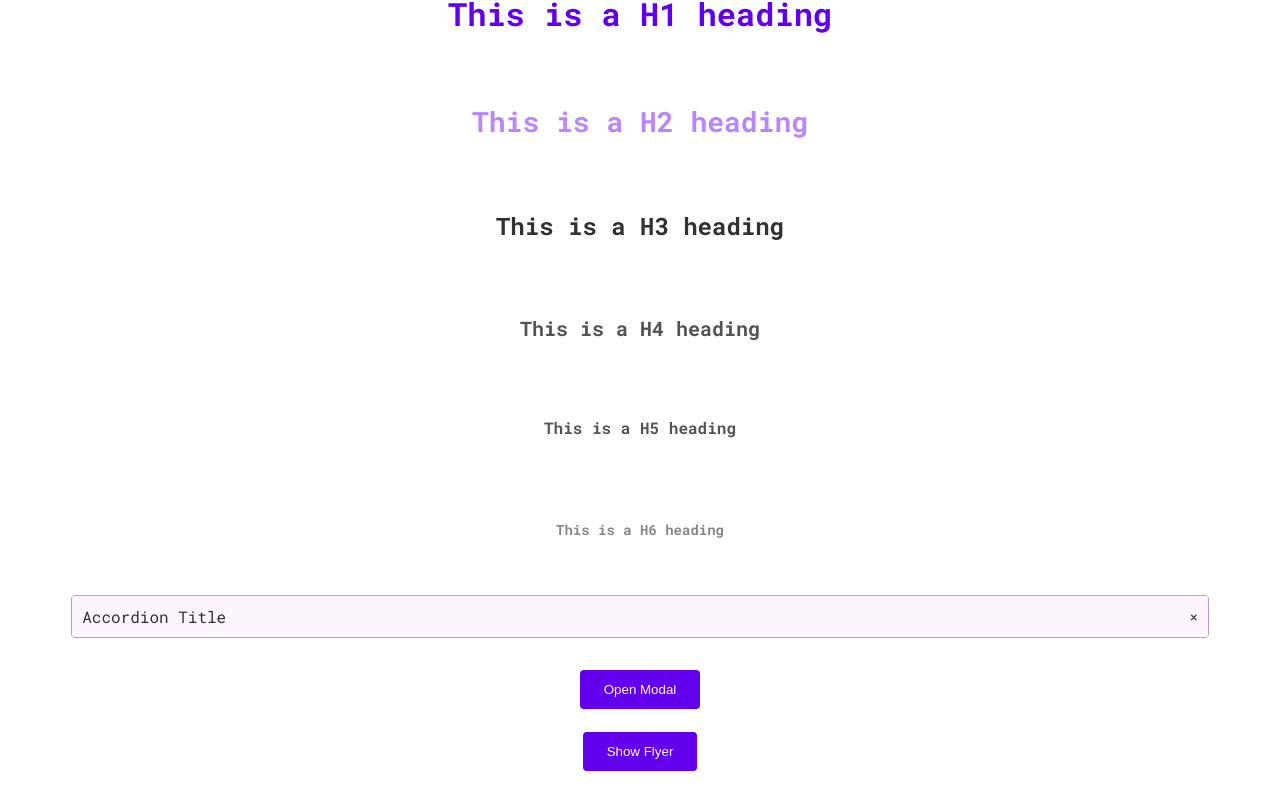
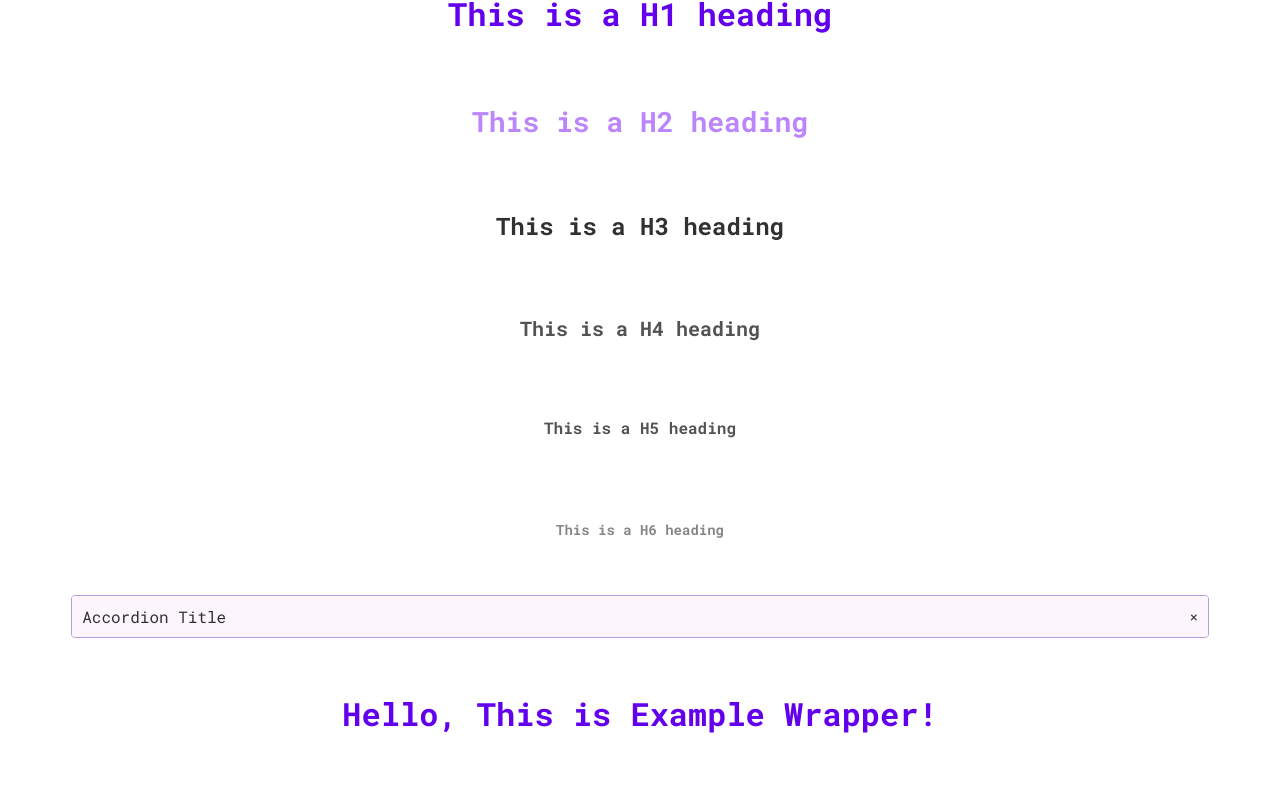
Before and after one commit to AmreetKumarkhuntia/project-vernix, a SvelteKit app: page /components in a window 1280 px wide. Shown: the part 831-1640 px from the top of the page. Built offline with nearby package versions, Linux system fonts and the light colour scheme.

Commit message:
feat: added wrapper text
- added wrapper text
- added wrapper text props

```diff
--- a/package.json
+++ b/package.json
@@ -1,6 +1,6 @@
 {
 	"name": "vergins",
-	"version": "1.1.2",
+	"version": "1.2.0",
 	"scripts": {
 		"dev": "vite dev",
 		"build": "vite build",
--- a/src/css/defaultTheme.css
+++ b/src/css/defaultTheme.css
@@ -160,12 +160,22 @@
     --flyer-title-margin: 8px 0;
     --flyer-description-margin: 4px 0;
 
-    /* Flyer Alert Colors */
     --flyer-alert-background-color: var(--error-color);
     --flyer-summary-background-color: var(--info-color);
     --flyer-warning-background-color: var(--warning-color);
     --flyer-success-background-color: var(--success-color);
     --flyer-custom-background-color: var(--custom-background-color);
+
+    /* Wrapper Text */
+    --wrapper-text-container-display: inline-block;
+    --wrapper-text-char-margin: 0;
+    --wrapper-text-char-display: inline-block;
+    --wrapper-text-char-letter-spacing: 0;
+    --wrapper-text-animation-duration: 0.5s;
+    --wrapper-text-animation-ease: ease;
+    --wrapper-text-hover-color: var(--secondary-color);
+    --wrapper-text-animation-delay: 0.1s;
+    --wrapper-text-char-glitch-duration: 1s;
 }
 
 body {
--- /dev/null
+++ b/src/lib/components/wrapperText/WrapperText.svelte
@@ -0,0 +1,263 @@
+<script lang="ts">
+    import { onDestroy, onMount } from "svelte";
+    import { defaultWrapperTextProps, type WrapperTextProps } from "./props";
+
+    export let text = "Hello, This is Example Wrapper!";
+    export let wrapperTextProps: WrapperTextProps = defaultWrapperTextProps;
+
+    let container: Element;
+    let observer: IntersectionObserver;
+    let isShowable: boolean = false;
+    const wrapFrom = wrapperTextProps.wrapFrom;
+    const isWrapOnLoadEnabled = wrapperTextProps.enableWrapOnLoad;
+    const isHoverGlitchedEnabled = wrapperTextProps.enableHoverGlitch;
+
+    onMount(() => {
+        if (wrapFrom === "none") {
+            isShowable = true;
+            return;
+        }
+
+        if (isWrapOnLoadEnabled) {
+            observer = new IntersectionObserver(
+                ([entry]) => {
+                    isShowable = entry.isIntersecting;
+                },
+                { threshold: 0.1 },
+            );
+            observer.observe(container);
+        }
+    });
+
+    onDestroy(() => {
+        observer?.disconnect();
+    });
+</script>
+
+<div
+    class="wrapper-text-container"
+    data-wrap-from={wrapFrom}
+    bind:this={container}
+>
+    {#if isShowable}
+        {#each text.split("") as char, index}
+            <span
+                class="wrapper-text-char"
+                style={wrapFrom !== "none"
+                    ? `--wrapper-text-char-index: ${index}`
+                    : ""}
+            >
+                <span
+                    class="char-front char-glitch"
+                    data-char={char === " " ? "\u00A0" : char}
+                    >{char === " " ? "\u00A0" : char}</span
+                >
+                <span
+                    class="char-back {isHoverGlitchedEnabled === true
+                        ? 'char-glitch'
+                        : ''}"
+                    data-char={char === " " ? "\u00A0" : char}
+                    >{char === " " ? "\u00A0" : char}</span
+                >
+            </span>
+        {/each}
+    {/if}
+</div>
+
+<style>
+    .wrapper-text-container {
+        display: var(--wrapper-text-container-display);
+        overflow: hidden;
+        white-space: nowrap;
+    }
+
+    .wrapper-text-char {
+        margin: var(--wrapper-text-char-margin);
+        display: var(--wrapper-text-char-display);
+        letter-spacing: var(--wrapper-text-char-letter-spacing);
+        position: relative;
+        cursor: pointer;
+    }
+
+    .char-front,
+    .char-back {
+        width: 100%;
+        height: 100%;
+        display: flex;
+        justify-content: center;
+        align-items: center;
+        position: relative;
+        transition:
+            transform var(--wrapper-text-animation-duration)
+                var(--wrapper-text-animation-ease),
+            opacity var(--wrapper-text-animation-duration)
+                var(--wrapper-text-animation-ease);
+    }
+
+    .char-front {
+        transform: translateY(0);
+        opacity: 1;
+    }
+
+    .char-back.char-glitch::after {
+        content: attr(data-char);
+        position: absolute;
+        top: 0;
+        left: 0;
+        opacity: 0;
+        animation: horizontal-glitch var(--wrapper-text-char-glitch-duration)
+            infinite;
+        transition: opacity 0.1s ease;
+        z-index: -1;
+    }
+
+    .char-back {
+        transform: translateY(100%);
+        opacity: 0;
+        color: var(--wrapper-text-hover-color);
+    }
+
+    .wrapper-text-char:hover .char-front {
+        transform: translateY(-100%);
+        opacity: 0;
+    }
+
+    .wrapper-text-char:hover .char-back {
+        transform: translateY(-100%);
+        opacity: 1;
+    }
+
+    .wrapper-text-char:hover .char-back.char-glitch::after {
+        opacity: 1;
+    }
+
+    [data-wrap-from="none"] .wrapper-text-char {
+        animation: none;
+        transform: none;
+        opacity: 1;
+    }
+
+    .wrapper-text-char:not([data-wrap-from="none"]) {
+        transform: translate(
+            var(--wrapper-text-transform-x),
+            var(--wrapper-text-transform-y)
+        );
+        animation: wrapper-text-roll-up var(--wrapper-text-animation-duration)
+            var(--wrapper-text-animation-ease) forwards;
+        animation-delay: calc(
+            var(--wrapper-text-char-index) * var(--wrapper-text-animation-delay)
+        );
+    }
+
+    @keyframes wrapper-text-roll-up {
+        0% {
+            transform: translate(
+                var(--wrapper-text-transform-x),
+                var(--wrapper-text-transform-y)
+            );
+            opacity: 0;
+        }
+        100% {
+            transform: translate(0, 0);
+            opacity: 1;
+        }
+    }
+
+    [data-wrap-from="top"] .wrapper-text-char {
+        --wrapper-text-transform-y: 100%;
+        --wrapper-text-transform-x: 0%;
+    }
+
+    [data-wrap-from="bottom"] .wrapper-text-char {
+        --wrapper-text-transform-y: -100%;
+        --wrapper-text-transform-x: 0%;
+    }
+
+    [data-wrap-from="left"] .wrapper-text-char {
+        --wrapper-text-transform-x: -100%;
+        --wrapper-text-transform-y: 0%;
+    }
+
+    [data-wrap-from="right"] .wrapper-text-char {
+        --wrapper-text-transform-x: 100%;
+        --wrapper-text-transform-y: 0%;
+    }
+
+    @keyframes horizontal-glitch {
+        0% {
+            transform: translateX(0);
+            clip-path: inset(10% 10% 10% 10%);
+            color: #ff5733;
+        }
+        5% {
+            transform: translateX(5px) rotate(2deg);
+            clip-path: inset(15% 20% 15% 20%);
+            color: #33ff57;
+        }
+        15% {
+            transform: translateX(-5px) rotate(-2deg);
+            clip-path: inset(5% 30% 25% 30%);
+            color: #3357ff;
+        }
+        20% {
+            transform: translateX(5px) rotate(1deg);
+            clip-path: inset(10% 25% 20% 15%);
+            color: #ff33a6;
+        }
+        25% {
+            transform: translateX(0);
+            clip-path: inset(20% 15% 15% 10%);
+            color: #a633ff;
+        }
+        35% {
+            transform: translateX(-5px) rotate(-3deg);
+            clip-path: inset(15% 10% 30% 15%);
+            color: #33ffa6;
+        }
+        40% {
+            transform: translateX(3px) rotate(2deg);
+            clip-path: inset(10% 20% 20% 20%);
+            color: #ffa633;
+        }
+        50% {
+            transform: translateX(0);
+            clip-path: inset(10% 10% 10% 10%);
+            color: #ff5733;
+        }
+        65% {
+            transform: translateX(5px) rotate(2deg);
+            clip-path: inset(15% 20% 15% 20%);
+            color: #33ff57;
+        }
+        75% {
+            transform: translateX(-5px) rotate(-2deg);
+            clip-path: inset(5% 30% 25% 30%);
+            color: #3357ff;
+        }
+        80% {
+            transform: translateX(5px) rotate(1deg);
+            clip-path: inset(10% 25% 20% 15%);
+            color: #ff33a6;
+        }
+        100% {
+            transform: translateX(0);
+            clip-path: inset(20% 15% 15% 10%);
+            color: #a633ff;
+        }
+        130% {
+            transform: translateX(-5px) rotate(-3deg);
+            clip-path: inset(15% 10% 30% 15%);
+            color: #33ffa6;
+        }
+        140% {
+            transform: translateX(3px) rotate(2deg);
+            clip-path: inset(10% 20% 20% 20%);
+            color: #ffa633;
+        }
+        150% {
+            transform: translateX(0);
+            clip-path: inset(10% 10% 10% 10%);
+            color: #ff5733;
+        }
+    }
+</style>
--- /dev/null
+++ b/src/lib/components/wrapperText/props.ts
@@ -0,0 +1,13 @@
+export type WrapFromDirection = 'top' | 'bottom' | 'left' | 'right' | 'none';
+
+export type WrapperTextProps = {
+    wrapFrom: WrapFromDirection;
+    enableWrapOnLoad: boolean | null;
+    enableHoverGlitch: boolean | null;
+}
+
+export const defaultWrapperTextProps: WrapperTextProps = {
+    wrapFrom: 'top',
+    enableWrapOnLoad: true,
+    enableHoverGlitch: null
+}
--- a/src/routes/components/+page.svelte
+++ b/src/routes/components/+page.svelte
@@ -16,6 +16,7 @@
     import Modal from "$components/modal/Modal.svelte";
     import Accordion from "$components/accordion/Accordion.svelte";
     import Flyer from "$components/flyer/Flyer.svelte";
+    import WrapperText from "$components/wrapperText/WrapperText.svelte";
 
     let inputValue = writable("");
     let showFlyer = false;
@@ -106,6 +107,8 @@
     </div>
     <div class="view-padding">
         <Button onClick={handleButtonClick} size={"large"}>Greet Me</Button>
+        <Button onClick={openModal} size={"large"}>Open Modal</Button>
+        <Button onClick={openFlyer} size={"large"}>Show Flyer</Button>
     </div>
     <div class="view-padding">
         <Navbar navbarProps={demoNavbarProps} onClick={(e) => console.log(e)} />
@@ -146,11 +149,11 @@
             <p>Accordion content goes here.</p>
         </Accordion>
     </div>
+
     <div class="view-padding">
-        <Button onClick={openModal} size={"large"}>Open Modal</Button>
-    </div>
-    <div class="view-padding">
-        <Button onClick={openFlyer} size={"large"}>Show Flyer</Button>
+        <Header hLevel={1}>
+            <WrapperText />
+        </Header>
     </div>
 </div>
 
@@ -162,10 +165,10 @@
         padding: 1%;
         padding-left: 0px;
         padding-right: 0px;
-        width: 100;
+        width: 100%;
 
         display: flex;
-        justify-content: center;
+        justify-content: space-evenly;
         align-items: center;
     }
 </style>
```
